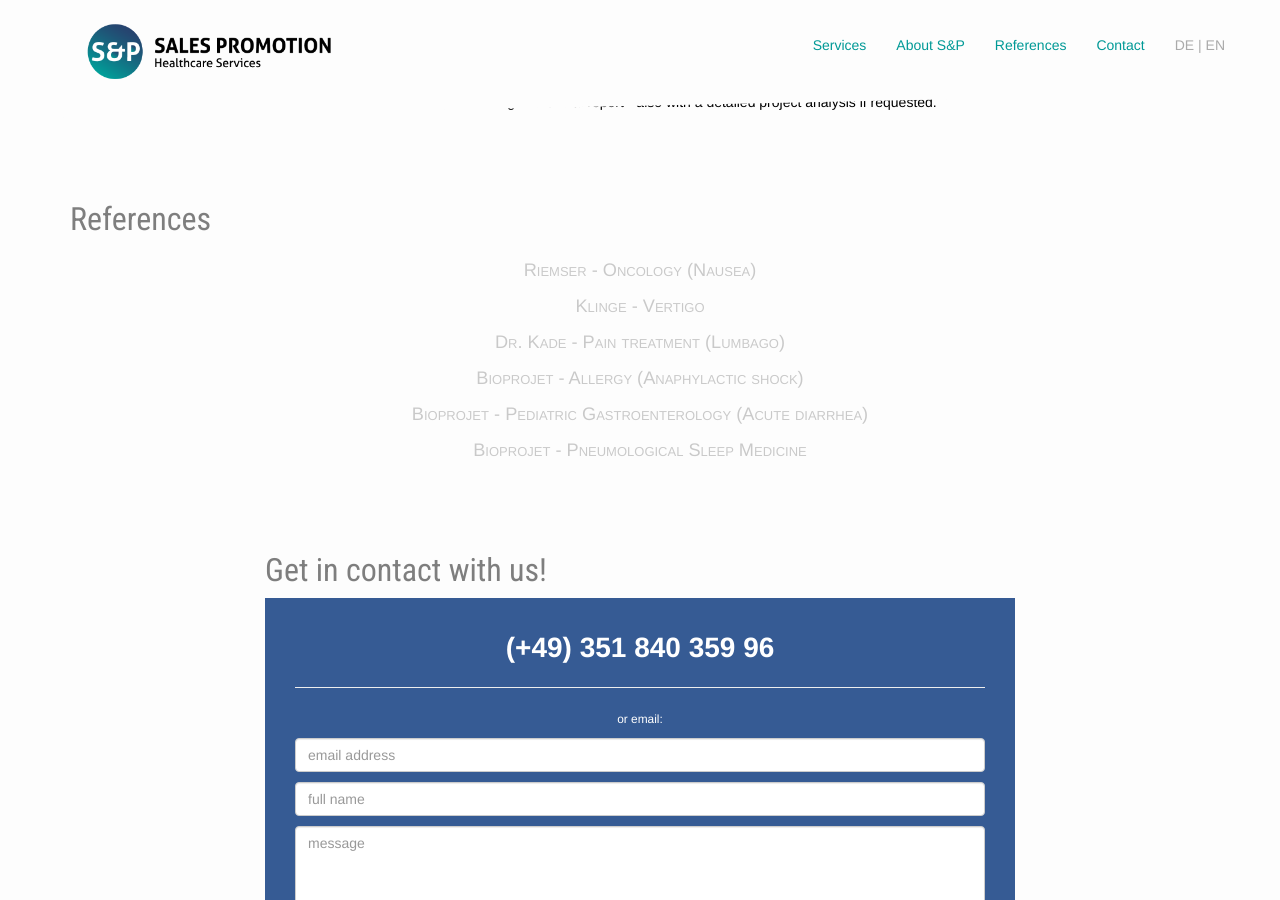
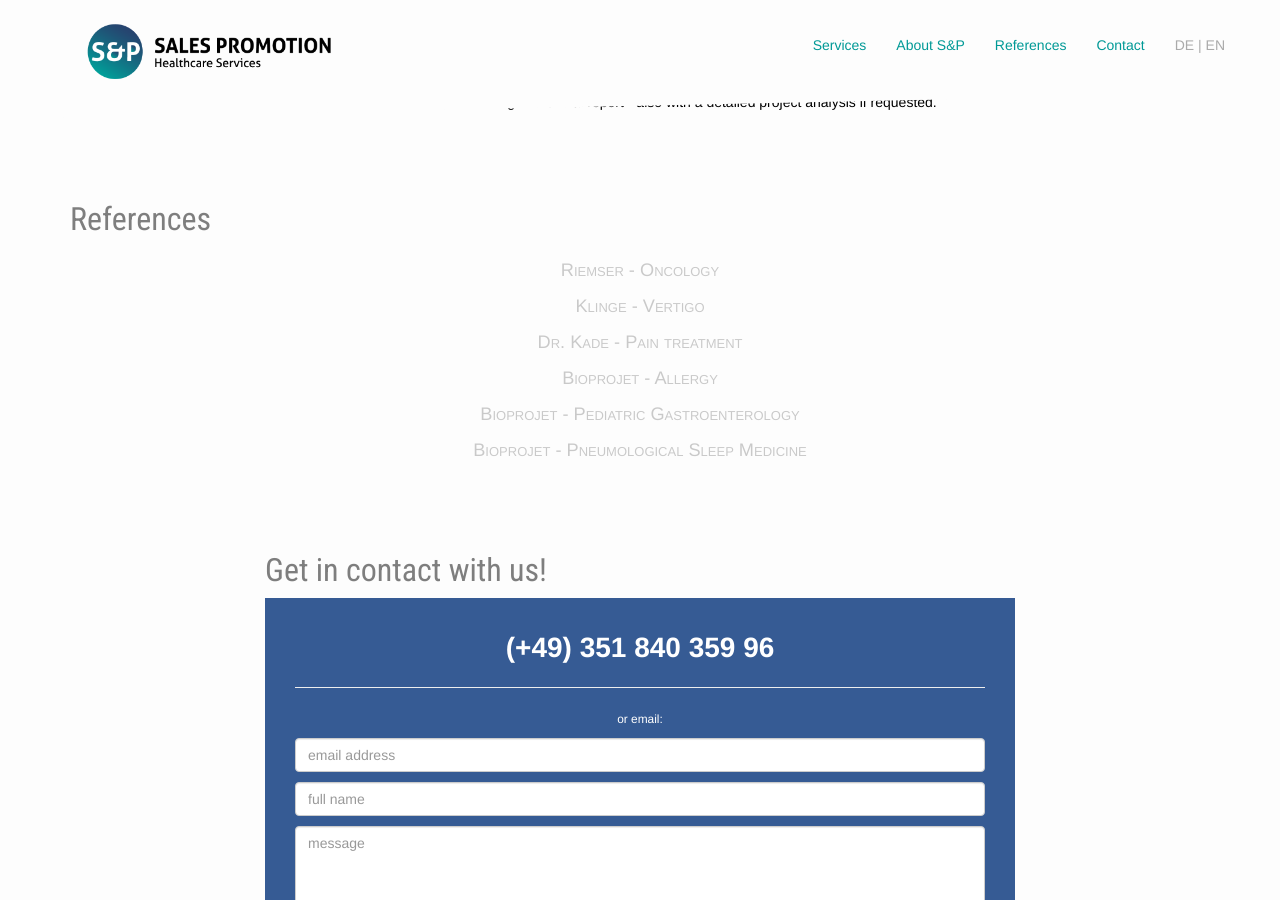
Before and after one commit to samlawski/sp-healthcare, a Jekyll site: the page built from en/index.html, in a window 1280 px wide and 900 px high, scrolled down 1254 px. Built offline with Jekyll 4.4.1, drawn with Linux system fonts in a browser that asks for light colours; nearby versions of some CDN libraries.

Commit message:
Updated 'en/index.html' via CloudCannon

```diff
--- a/en/index.html
+++ b/en/index.html
@@ -4,11 +4,11 @@
 layout: frontpage_en
 header_image_path: /assets/images/v3/bild1cut.jpg
 referenzen:
-  - name: "Riemser\t-\tOncology (Nausea)"
+  - name: "Riemser\t-\tOncology "
   - name: Klinge - Vertigo
-  - name: "Dr. Kade\t-\tPain treatment (Lumbago)"
-  - name: "Bioprojet\t-\tAllergy (Anaphylactic shock)"
-  - name: Bioprojet -  Pediatric Gastroenterology (Acute diarrhea)
+  - name: "Dr. Kade\t-\tPain treatment "
+  - name: "Bioprojet\t-\tAllergy "
+  - name: 'Bioprojet -  Pediatric Gastroenterology '
   - name: Bioprojet - Pneumological Sleep Medicine
 ---
 <div class="container-fluid space-after index__angebote">
```
